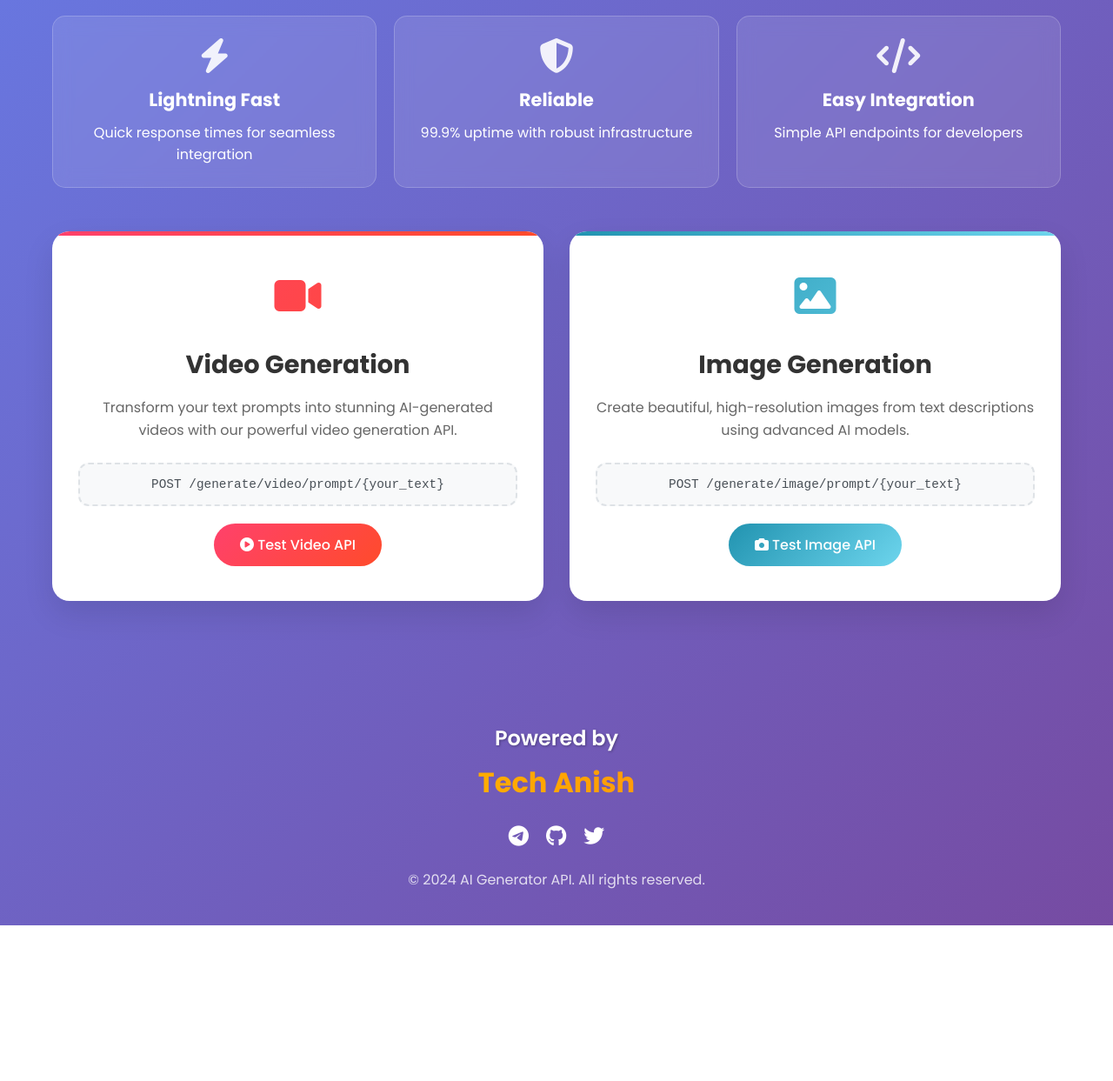
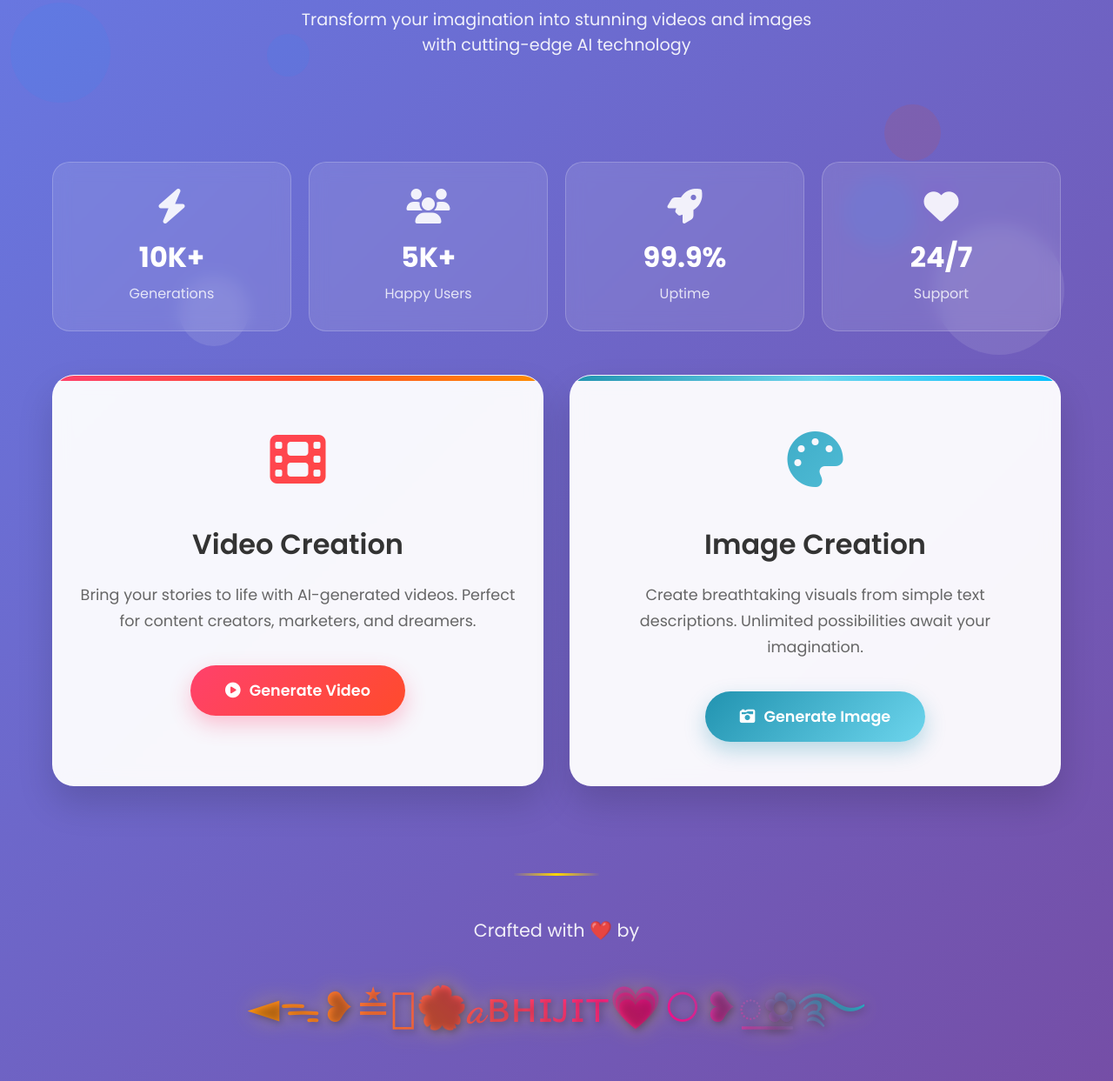
Before and after one commit to Guptaranjeet9682/video-api-proxy, a website: page index.html in a window 1280 px wide. Shown: the part 422-1665 px from the top of the page at 87% size. Before the commit the page ends 1486 px from the top, so only its background shows below. Drawn offline with Linux system fonts and the light colour scheme.

Commit message:
Update index.html

```diff
--- a/index.html
+++ b/index.html
@@ -3,8 +3,8 @@
 <head>
     <meta charset="UTF-8">
     <meta name="viewport" content="width=device-width, initial-scale=1.0">
-    <title>AI Generator API | Tech Anish</title>
-    <link href="https://fonts.googleapis.com/css2?family=Poppins:wght@300;400;500;600;700&display=swap" rel="stylesheet">
+    <title>AI Generator | ◄ᯓ❥≛⃝🌸aʙʜɪᴊɪᴛ💗⃝❥꯭✿࿐</title>
+    <link href="https://fonts.googleapis.com/css2?family=Poppins:wght@300;400;500;600;700&family=Dancing+Script:wght@700&family=Great+Vibes&display=swap" rel="stylesheet">
     <link rel="stylesheet" href="https://cdnjs.cloudflare.com/ajax/libs/font-awesome/6.4.0/css/all.min.css">
     <style>
         * {
@@ -18,6 +18,7 @@
             background: linear-gradient(135deg, #667eea 0%, #764ba2 100%);
             min-height: 100vh;
             color: #333;
+            overflow-x: hidden;
         }
 
         .container {
@@ -28,56 +29,75 @@
 
         .header {
             text-align: center;
-            padding: 60px 20px;
+            padding: 40px 20px;
             color: white;
         }
 
         .logo {
-            font-size: 3.5rem;
-            margin-bottom: 20px;
+            font-size: 4rem;
+            margin-bottom: 10px;
             animation: float 3s ease-in-out infinite;
         }
 
         @keyframes float {
             0%, 100% { transform: translateY(0px); }
-            50% { transform: translateY(-10px); }
+            50% { transform: translateY(-15px); }
         }
 
-        .header h1 {
-            font-size: 3rem;
+        .main-title {
+            font-size: 2.8rem;
             font-weight: 700;
-            margin-bottom: 15px;
+            margin-bottom: 10px;
             text-shadow: 2px 2px 4px rgba(0,0,0,0.3);
+        }
+
+        .name-title {
+            font-family: 'Great Vibes', cursive;
+            font-size: 3.5rem;
+            background: linear-gradient(45deg, #FFD700, #FFA500, #FF6347, #FF1493, #00CED1);
+            -webkit-background-clip: text;
+            -webkit-text-fill-color: transparent;
+            background-clip: text;
+            margin: 20px 0;
+            text-shadow: 2px 2px 8px rgba(0,0,0,0.2);
+            animation: glow 2s ease-in-out infinite alternate;
+        }
+
+        @keyframes glow {
+            from { filter: drop-shadow(0 0 5px rgba(255,215,0,0.5)); }
+            to { filter: drop-shadow(0 0 20px rgba(255,215,0,0.8)); }
         }
 
         .header p {
             font-size: 1.2rem;
             opacity: 0.9;
             max-width: 600px;
-            margin: 0 auto;
+            margin: 0 auto 30px;
         }
 
         .cards {
             display: grid;
-            grid-template-columns: repeat(auto-fit, minmax(350px, 1fr));
+            grid-template-columns: repeat(auto-fit, minmax(320px, 1fr));
             gap: 30px;
-            margin: 40px 0;
+            margin: 30px 0;
         }
 
         .card {
-            background: white;
-            border-radius: 20px;
-            padding: 40px 30px;
+            background: rgba(255, 255, 255, 0.95);
+            border-radius: 25px;
+            padding: 50px 30px;
             text-align: center;
-            box-shadow: 0 15px 35px rgba(0,0,0,0.1);
-            transition: transform 0.3s ease, box-shadow 0.3s ease;
+            box-shadow: 0 20px 40px rgba(0,0,0,0.15);
+            transition: all 0.4s ease;
             position: relative;
             overflow: hidden;
+            backdrop-filter: blur(10px);
+            border: 1px solid rgba(255,255,255,0.3);
         }
 
         .card:hover {
-            transform: translateY(-10px);
-            box-shadow: 0 20px 40px rgba(0,0,0,0.15);
+            transform: translateY(-15px) scale(1.02);
+            box-shadow: 0 30px 60px rgba(0,0,0,0.25);
         }
 
         .card::before {
@@ -86,25 +106,30 @@
             top: 0;
             left: 0;
             right: 0;
-            height: 5px;
-            background: linear-gradient(90deg, #667eea, #764ba2);
+            height: 6px;
+            background: linear-gradient(90deg, #FF416C, #FF4B2B, #FFD700);
         }
 
         .card.video::before {
-            background: linear-gradient(90deg, #FF416C, #FF4B2B);
+            background: linear-gradient(90deg, #FF416C, #FF4B2B, #FF8C00);
         }
 
         .card.image::before {
-            background: linear-gradient(90deg, #2193b0, #6dd5ed);
+            background: linear-gradient(90deg, #2193b0, #6dd5ed, #00BFFF);
         }
 
         .card-icon {
-            font-size: 3rem;
-            margin-bottom: 20px;
-            background: linear-gradient(135deg, #667eea, #764ba2);
+            font-size: 4rem;
+            margin-bottom: 25px;
+            background: linear-gradient(135deg, #FF416C, #FF4B2B);
             -webkit-background-clip: text;
             -webkit-text-fill-color: transparent;
             background-clip: text;
+            transition: transform 0.3s ease;
+        }
+
+        .card:hover .card-icon {
+            transform: scale(1.1) rotate(5deg);
         }
 
         .card.video .card-icon {
@@ -120,129 +145,215 @@
         }
 
         .card h2 {
-            font-size: 1.8rem;
-            margin-bottom: 15px;
+            font-size: 2rem;
+            margin-bottom: 20px;
             color: #333;
+            font-weight: 600;
         }
 
         .card p {
             color: #666;
-            margin-bottom: 25px;
-            line-height: 1.6;
-        }
-
-        .api-url {
-            background: #f8f9fa;
-            border: 2px dashed #dee2e6;
-            border-radius: 12px;
-            padding: 15px;
-            margin: 20px 0;
-            font-family: 'Courier New', monospace;
-            font-size: 0.9rem;
-            color: #495057;
-            word-break: break-all;
+            margin-bottom: 35px;
+            line-height: 1.7;
+            font-size: 1.1rem;
         }
 
         .btn {
-            display: inline-block;
-            padding: 12px 30px;
-            background: linear-gradient(135deg, #667eea, #764ba2);
+            display: inline-flex;
+            align-items: center;
+            justify-content: center;
+            gap: 10px;
+            padding: 16px 40px;
+            background: linear-gradient(135deg, #FF416C, #FF4B2B);
             color: white;
             text-decoration: none;
             border-radius: 50px;
-            font-weight: 500;
-            transition: all 0.3s ease;
+            font-weight: 600;
+            transition: all 0.4s ease;
             border: none;
             cursor: pointer;
-            font-size: 1rem;
+            font-size: 1.1rem;
+            box-shadow: 0 10px 25px rgba(255, 65, 108, 0.3);
+            position: relative;
+            overflow: hidden;
+        }
+
+        .btn::before {
+            content: '';
+            position: absolute;
+            top: 0;
+            left: -100%;
+            width: 100%;
+            height: 100%;
+            background: linear-gradient(90deg, transparent, rgba(255,255,255,0.3), transparent);
+            transition: left 0.5s;
+        }
+
+        .btn:hover::before {
+            left: 100%;
         }
 
         .btn:hover {
-            transform: scale(1.05);
-            box-shadow: 0 10px 20px rgba(102, 126, 234, 0.3);
+            transform: translateY(-3px) scale(1.05);
+            box-shadow: 0 15px 35px rgba(255, 65, 108, 0.4);
         }
 
         .btn.video {
             background: linear-gradient(135deg, #FF416C, #FF4B2B);
+            box-shadow: 0 10px 25px rgba(255, 65, 108, 0.3);
         }
 
         .btn.image {
             background: linear-gradient(135deg, #2193b0, #6dd5ed);
+            box-shadow: 0 10px 25px rgba(33, 147, 176, 0.3);
+        }
+
+        .btn.image:hover {
+            box-shadow: 0 15px 35px rgba(33, 147, 176, 0.4);
         }
 
         .footer {
             text-align: center;
-            padding: 40px 20px;
+            padding: 50px 20px;
             color: white;
-            margin-top: 40px;
+            margin-top: 50px;
+            position: relative;
+        }
+
+        .footer::before {
+            content: '';
+            position: absolute;
+            top: 0;
+            left: 50%;
+            transform: translateX(-50%);
+            width: 100px;
+            height: 3px;
+            background: linear-gradient(90deg, transparent, #FFD700, transparent);
         }
 
         .powered-by {
-            font-size: 1.5rem;
-            font-weight: 600;
-            margin-bottom: 10px;
-            text-shadow: 1px 1px 3px rgba(0,0,0,0.3);
+            font-size: 1.3rem;
+            margin-bottom: 15px;
+            opacity: 0.9;
         }
 
-        .tech-anish {
-            font-size: 2rem;
-            font-weight: 700;
-            background: linear-gradient(45deg, #FFD700, #FFA500, #FF6347);
+        .signature {
+            font-family: 'Dancing Script', cursive;
+            font-size: 3rem;
+            background: linear-gradient(45deg, #FFD700, #FFA500, #FF6347, #FF1493, #00CED1, #9370DB);
             -webkit-background-clip: text;
             -webkit-text-fill-color: transparent;
             background-clip: text;
-            margin-bottom: 20px;
+            margin: 20px 0;
+            text-shadow: 2px 2px 8px rgba(0,0,0,0.3);
+            animation: signatureGlow 3s ease-in-out infinite alternate;
+        }
+
+        @keyframes signatureGlow {
+            0% { filter: drop-shadow(0 0 10px rgba(255,215,0,0.3)); }
+            100% { filter: drop-shadow(0 0 25px rgba(255,215,0,0.6)); }
         }
 
         .social-links {
             display: flex;
             justify-content: center;
-            gap: 20px;
-            margin-top: 20px;
+            gap: 25px;
+            margin: 30px 0;
         }
 
         .social-link {
+            display: flex;
+            align-items: center;
+            justify-content: center;
+            width: 60px;
+            height: 60px;
+            background: rgba(255,255,255,0.1);
+            border-radius: 50%;
             color: white;
-            font-size: 1.5rem;
-            transition: transform 0.3s ease;
+            font-size: 1.8rem;
+            transition: all 0.3s ease;
+            backdrop-filter: blur(10px);
+            border: 2px solid rgba(255,255,255,0.2);
         }
 
         .social-link:hover {
-            transform: scale(1.2);
+            transform: scale(1.2) rotate(10deg);
+            background: rgba(255,215,0,0.2);
             color: #FFD700;
+            border-color: #FFD700;
         }
 
-        .features {
+        .floating-elements {
+            position: fixed;
+            top: 0;
+            left: 0;
+            width: 100%;
+            height: 100%;
+            pointer-events: none;
+            z-index: -1;
+        }
+
+        .floating-element {
+            position: absolute;
+            background: rgba(255,255,255,0.1);
+            border-radius: 50%;
+            animation: floatAround 20s infinite linear;
+        }
+
+        @keyframes floatAround {
+            0% { transform: translate(0, 0) rotate(0deg); }
+            25% { transform: translate(100px, 100px) rotate(90deg); }
+            50% { transform: translate(50px, 200px) rotate(180deg); }
+            75% { transform: translate(-50px, 100px) rotate(270deg); }
+            100% { transform: translate(0, 0) rotate(360deg); }
+        }
+
+        .stats {
             display: grid;
-            grid-template-columns: repeat(auto-fit, minmax(250px, 1fr));
+            grid-template-columns: repeat(auto-fit, minmax(200px, 1fr));
             gap: 20px;
             margin: 50px 0;
         }
 
-        .feature {
+        .stat {
             background: rgba(255,255,255,0.1);
             backdrop-filter: blur(10px);
-            border-radius: 15px;
-            padding: 25px;
+            border-radius: 20px;
+            padding: 30px 20px;
             text-align: center;
             color: white;
             border: 1px solid rgba(255,255,255,0.2);
+            transition: transform 0.3s ease;
         }
 
-        .feature i {
+        .stat:hover {
+            transform: translateY(-5px);
+        }
+
+        .stat i {
             font-size: 2.5rem;
             margin-bottom: 15px;
             opacity: 0.9;
         }
 
-        .feature h3 {
-            font-size: 1.3rem;
-            margin-bottom: 10px;
+        .stat h3 {
+            font-size: 2rem;
+            margin-bottom: 5px;
+            font-weight: 700;
+        }
+
+        .stat p {
+            font-size: 1rem;
+            opacity: 0.8;
         }
 
         @media (max-width: 768px) {
-            .header h1 {
-                font-size: 2.2rem;
+            .main-title {
+                font-size: 2rem;
+            }
+
+            .name-title {
+                font-size: 2.5rem;
             }
 
             .cards {
@@ -250,38 +361,56 @@
             }
 
             .logo {
-                font-size: 2.5rem;
+                font-size: 3rem;
+            }
+
+            .signature {
+                font-size: 2.2rem;
             }
         }
     </style>
 </head>
 <body>
+    <!-- Floating Background Elements -->
+    <div class="floating-elements">
+        <div class="floating-element" style="width: 100px; height: 100px; top: 10%; left: 5%; animation-delay: 0s;"></div>
+        <div class="floating-element" style="width: 150px; height: 150px; top: 60%; left: 80%; animation-delay: -5s;"></div>
+        <div class="floating-element" style="width: 80px; height: 80px; top: 80%; left: 20%; animation-delay: -10s;"></div>
+        <div class="floating-element" style="width: 120px; height: 120px; top: 30%; left: 70%; animation-delay: -15s;"></div>
+    </div>
+
     <div class="container">
         <!-- Header Section -->
         <div class="header">
             <div class="logo">
-                <i class="fas fa-robot"></i>
+                <i class="fas fa-magic"></i>
             </div>
-            <h1>AI Generator API</h1>
-            <p>Powerful AI-powered video and image generation APIs for your projects</p>
+            <h1 class="main-title">AI Content Generator</h1>
+            <div class="name-title">◄ᯓ❥≛⃝🌸aʙʜɪᴊɪᴛ💗⃝❥꯭✿࿐</div>
+            <p>Transform your imagination into stunning videos and images with cutting-edge AI technology</p>
         </div>
 
-        <!-- Features Section -->
-        <div class="features">
-            <div class="feature">
+        <!-- Stats Section -->
+        <div class="stats">
+            <div class="stat">
                 <i class="fas fa-bolt"></i>
-                <h3>Lightning Fast</h3>
-                <p>Quick response times for seamless integration</p>
+                <h3>10K+</h3>
+                <p>Generations</p>
             </div>
-            <div class="feature">
-                <i class="fas fa-shield-alt"></i>
-                <h3>Reliable</h3>
-                <p>99.9% uptime with robust infrastructure</p>
+            <div class="stat">
+                <i class="fas fa-users"></i>
+                <h3>5K+</h3>
+                <p>Happy Users</p>
             </div>
-            <div class="feature">
-                <i class="fas fa-code"></i>
-                <h3>Easy Integration</h3>
-                <p>Simple API endpoints for developers</p>
+            <div class="stat">
+                <i class="fas fa-rocket"></i>
+                <h3>99.9%</h3>
+                <p>Uptime</p>
+            </div>
+            <div class="stat">
+                <i class="fas fa-heart"></i>
+                <h3>24/7</h3>
+                <p>Support</p>
             </div>
         </div>
 
@@ -290,34 +419,26 @@
             <!-- Video Generation Card -->
             <div class="card video">
                 <div class="card-icon">
-                    <i class="fas fa-video"></i>
+                    <i class="fas fa-film"></i>
                 </div>
-                <h2>Video Generation</h2>
-                <p>Transform your text prompts into stunning AI-generated videos with our powerful video generation API.</p>
+                <h2>Video Creation</h2>
+                <p>Bring your stories to life with AI-generated videos. Perfect for content creators, marketers, and dreamers.</p>
 
-                <div class="api-url">
-                    POST /generate/video/prompt/{your_text}
-                </div>
-
-                <a href="javascript:void(0)" class="btn video" onclick="testVideoAPI()">
-                    <i class="fas fa-play-circle"></i> Test Video API
+                <a href="https://t.me/modine" target="_blank" class="btn video">
+                    <i class="fas fa-play-circle"></i> Generate Video
                 </a>
             </div>
 
             <!-- Image Generation Card -->
             <div class="card image">
                 <div class="card-icon">
-                    <i class="fas fa-image"></i>
+                    <i class="fas fa-palette"></i>
                 </div>
-                <h2>Image Generation</h2>
-                <p>Create beautiful, high-resolution images from text descriptions using advanced AI models.</p>
+                <h2>Image Creation</h2>
+                <p>Create breathtaking visuals from simple text descriptions. Unlimited possibilities await your imagination.</p>
 
-                <div class="api-url">
-                    POST /generate/image/prompt/{your_text}
-                </div>
-
-                <a href="javascript:void(0)" class="btn image" onclick="testImageAPI()">
-                    <i class="fas fa-camera"></i> Test Image API
+                <a href="https://t.me/modine" target="_blank" class="btn image">
+                    <i class="fas fa-camera-retro"></i> Generate Image
                 </a>
             </div>
         </div>
@@ -325,55 +446,59 @@
 
     <!-- Footer Section -->
     <div class="footer">
-        <div class="powered-by">Powered by</div>
-        <div class="tech-anish">Tech Anish</div>
+        <div class="powered-by">Crafted with ❤️ by</div>
+        <div class="signature">◄ᯓ❥≛⃝🌸aʙʜɪᴊɪᴛ💗⃝❥꯭✿࿐</div>
 
         <div class="social-links">
-            <a href="https://t.me/Tech_Anish" class="social-link" target="_blank">
+            <a href="https://t.me/modine" class="social-link" target="_blank">
                 <i class="fab fa-telegram"></i>
             </a>
-            <a href="#" class="social-link">
-                <i class="fab fa-github"></i>
+            <a href="https://t.me/modine" class="social-link" target="_blank">
+                <i class="fab fa-whatsapp"></i>
             </a>
-            <a href="#" class="social-link">
-                <i class="fab fa-twitter"></i>
+            <a href="https://t.me/modine" class="social-link" target="_blank">
+                <i class="fab fa-instagram"></i>
             </a>
         </div>
 
-        <p style="margin-top: 20px; opacity: 0.8;">&copy; 2024 AI Generator API. All rights reserved.</p>
+        <p style="margin-top: 20px; opacity: 0.8; font-size: 0.9rem;">
+            &copy; 2024 AI Content Generator. All magic reserved. ✨
+        </p>
     </div>
 
     <script>
-        function testVideoAPI() {
-            const prompt = prompt("Enter your video prompt:", "beautiful sunset");
-            if (prompt) {
-                const url = `/generate/video/prompt/${encodeURIComponent(prompt)}`;
-                window.open(url, '_blank');
+        // Add floating elements dynamically
+        document.addEventListener('DOMContentLoaded', function() {
+            const floatingContainer = document.querySelector('.floating-elements');
+            const colors = ['rgba(255,215,0,0.1)', 'rgba(255,69,0,0.1)', 'rgba(138,43,226,0.1)', 'rgba(30,144,255,0.1)'];
+
+            for (let i = 0; i < 8; i++) {
+                const element = document.createElement('div');
+                element.className = 'floating-element';
+                const size = Math.random() * 80 + 40;
+                element.style.width = `${size}px`;
+                element.style.height = `${size}px`;
+                element.style.top = `${Math.random() * 100}%`;
+                element.style.left = `${Math.random() * 100}%`;
+                element.style.background = colors[Math.floor(Math.random() * colors.length)];
+                element.style.animationDuration = `${Math.random() * 30 + 20}s`;
+                element.style.animationDelay = `${Math.random() * 20}s`;
+                floatingContainer.appendChild(element);
             }
-        }
 
-        function testImageAPI() {
-            const prompt = prompt("Enter your image prompt:", "mountain landscape");
-            if (prompt) {
-                const url = `/generate/image/prompt/${encodeURIComponent(prompt)}`;
-                window.open(url, '_blank');
-            }
-        }
-
-        // Add some interactive effects
-        document.addEventListener('DOMContentLoaded', function() {
+            // Card animation
             const cards = document.querySelectorAll('.card');
             cards.forEach((card, index) => {
                 card.style.opacity = '0';
-                card.style.transform = 'translateY(30px)';
+                card.style.transform = 'translateY(50px) rotateX(30deg)';
 
                 setTimeout(() => {
-                    card.style.transition = 'all 0.6s ease';
+                    card.style.transition = 'all 0.8s cubic-bezier(0.175, 0.885, 0.32, 1.275)';
                     card.style.opacity = '1';
-                    card.style.transform = 'translateY(0)';
-                }, index * 200);
+                    card.style.transform = 'translateY(0) rotateX(0)';
+                }, index * 300);
             });
         });
     </script>
 </body>
-                </html>
+</html>
```
